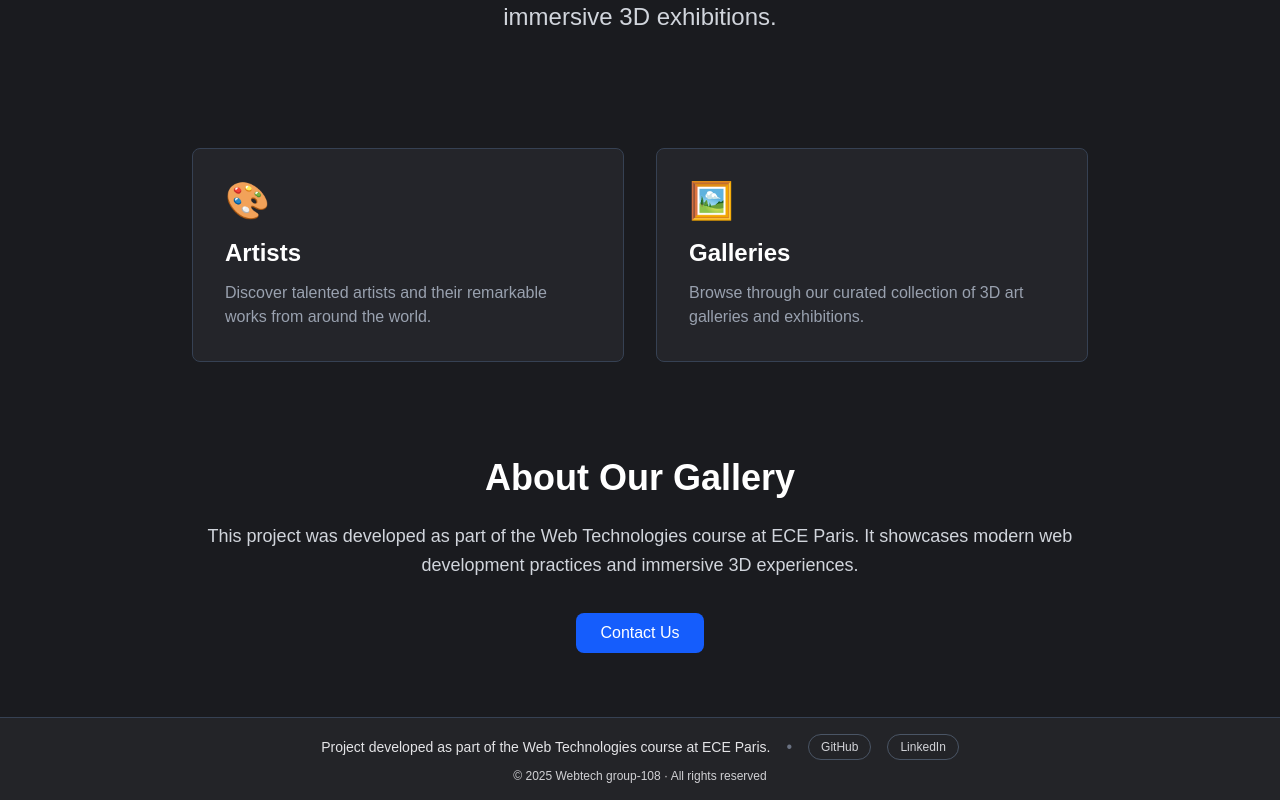
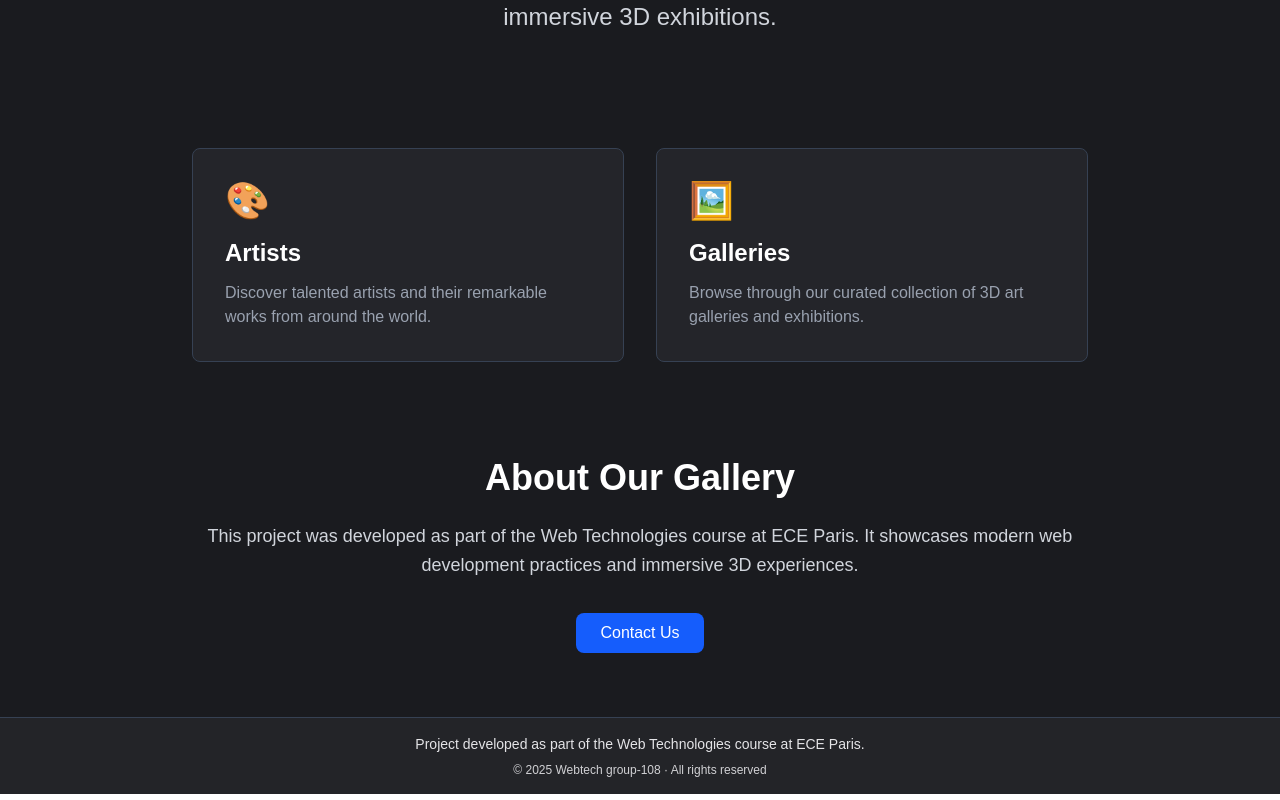
Before and after one commit to Octaveeee/webtech-108, a Next.js app: page / in a window 1280 px wide. Shown: the part 286-1086 px from the top of the page. Built offline with nearby package versions, Linux system fonts and the light colour scheme; no server answers.

Commit message:
chore(footer): remove unused buttons

```diff
--- a/src/components/footer.js
+++ b/src/components/footer.js
@@ -6,26 +6,7 @@ export default function Footer() {
           <span className="text-sm max-w-md md:max-w-lg whitespace-normal break-words">
             Project developed as part of the Web Technologies course at ECE Paris.
           </span>
-          <span className="hidden md:inline text-gray-500">•</span>
-          <div className="flex items-center gap-4">
-            <a
-              href="/"
-              //https://github.com/Octaveeee/webtech-108
-              target="_blank"
-              rel="noopener noreferrer"
-              className="inline-flex items-center rounded-full border border-gray-600 px-3 py-1 text-xs font-medium text-gray-200/90 hover:text-white hover:border-gray-400 hover:bg-white/5 transition focus:outline-none focus-visible:ring-2 focus-visible:ring-gray-400/60"
-              //className="text-gray-300 hover:text-white text-sm hover:underline underline-offset-4 transition"
-            >GitHub</a>
-            <a
-              href="/"
-              target="_blank"
-              rel="noopener noreferrer"
-              className="inline-flex items-center rounded-full border border-gray-600 px-3 py-1 text-xs font-medium text-gray-200/90 hover:text-white hover:border-gray-400 hover:bg-white/5 transition focus:outline-none focus-visible:ring-2 focus-visible:ring-gray-400/60"
-              //className="text-gray-300 hover:text-white text-sm hover:underline underline-offset-4 transition"
-            >LinkedIn</a>
-          </div>
         </div>
-
         <div className="text-xs mt-2 opacity-90 text-center">
           © 2025 Webtech group-108 · All rights reserved
         </div>
```
